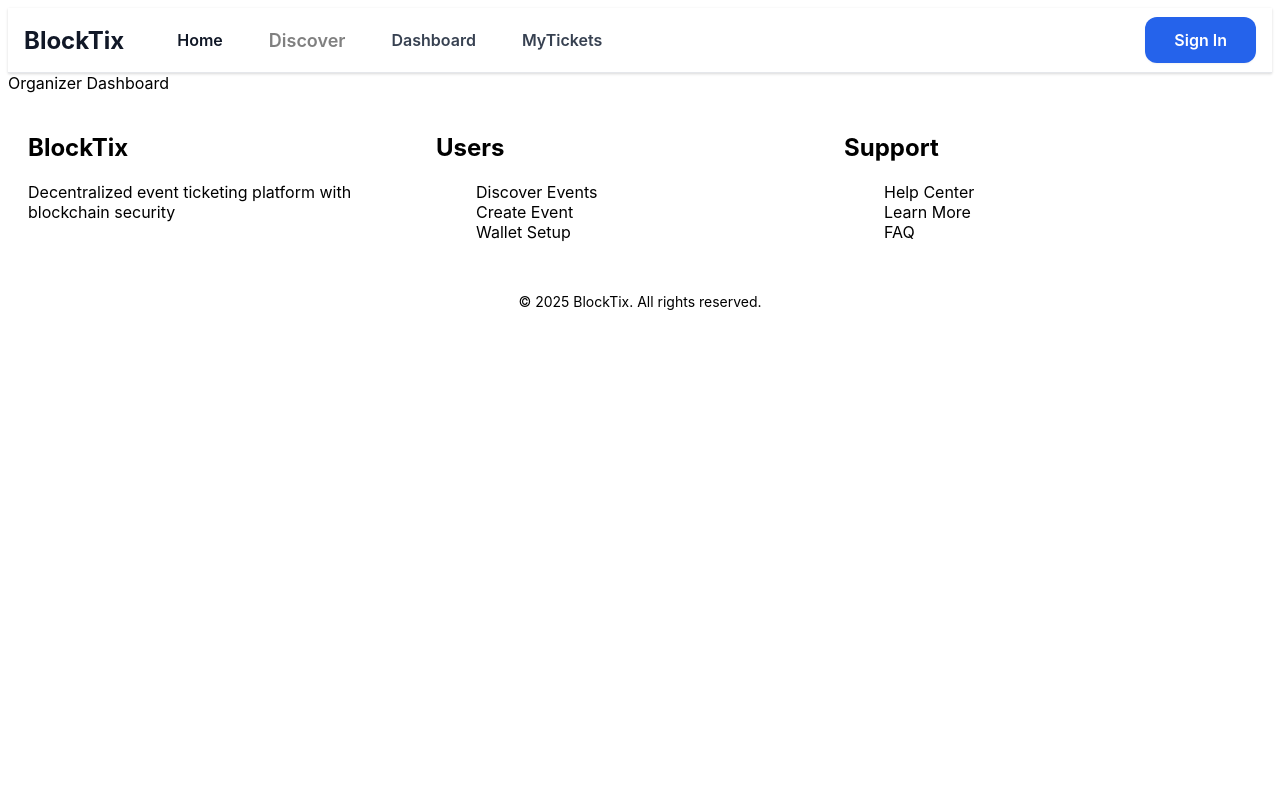
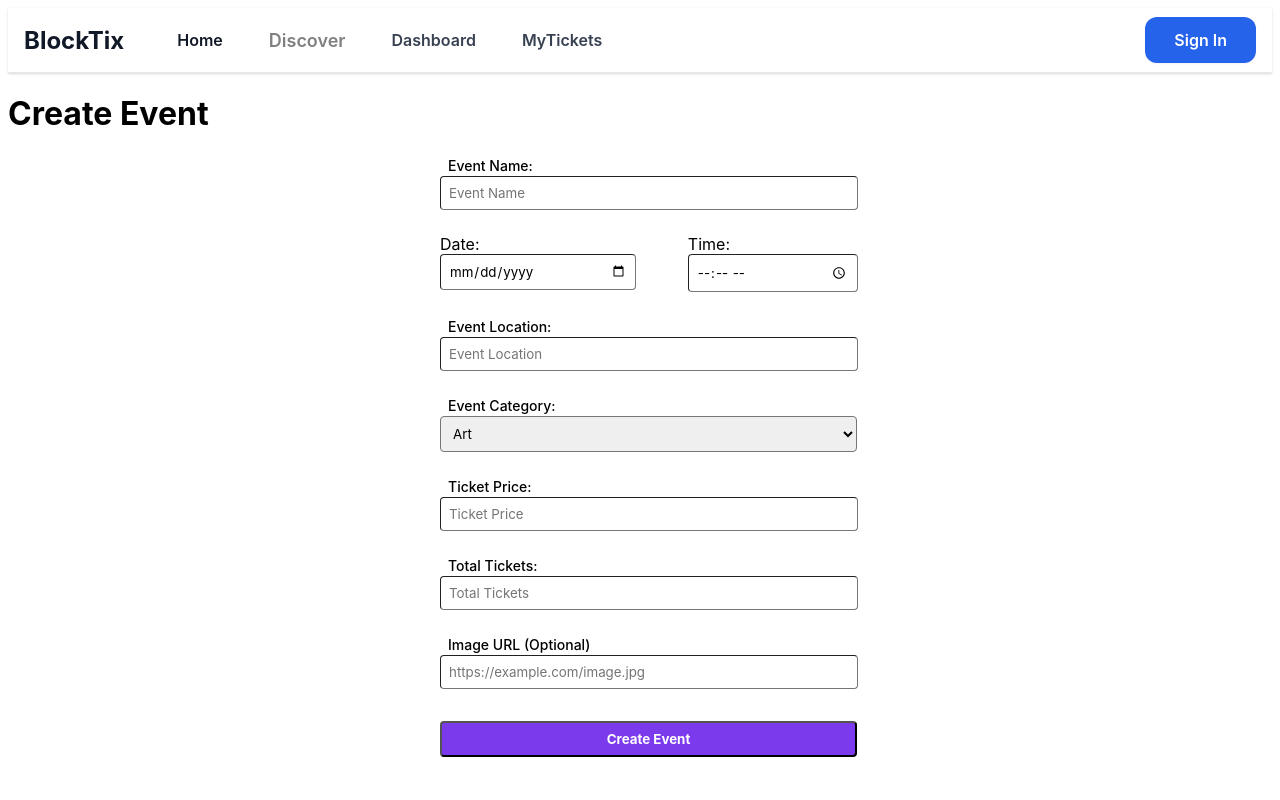
Before and after one commit to Saadcui/BlockTix, a Next.js app in the folder client/: page /dashboard/organizer in a window 1280 px wide. Shown: the top 800 px of the page. Built offline with nearby package versions, Linux system fonts and the light colour scheme; no server answers; sample sign-in values are in the browser's storage.

Commit message:
create Page

```diff
--- /dev/null
+++ b/client/src/app/api/organizer/route.js
@@ -0,0 +1,31 @@
+import { NextResponse } from 'next/server';
+import dbConnect from '@/lib/dbConnect';
+import Event from '@/models/Event';
+
+export async function POST(req) {
+    try{
+
+
+        await dbConnect();
+        const { event, date, time, location, category, price, totalTickets, image, organizerId } = await req.json();
+
+        const newEvent = new Event({
+            event,
+            date,
+            time,
+            location,
+            category,
+            price,
+            totalTickets,
+            image,
+            organizerId
+        });
+
+        await newEvent.save();
+        return NextResponse.json({ message: 'Event created successfully' }, { status: 201 });
+    } catch (error) {
+
+        return NextResponse.json({ message: 'Error creating event' }, { status: 500 });
+    }
+
+}
--- /dev/null
+++ b/client/src/app/components/ProtectedRoute.js
@@ -0,0 +1,22 @@
+"use client";
+
+import { useEffect } from "react";
+import { useRouter } from "next/navigation";
+import { useAuth } from "@/context/AuthContext"; // or wherever your auth hook is
+
+export default function ProtectedRoute({ children }) {
+  const { user, loading } = useAuth();
+  const router = useRouter();
+
+  useEffect(() => {
+    if (!user && !loading) {
+      router.push("/login");
+    }
+  }, [user, router, loading]);
+
+  if (!user && loading) {
+    return null;
+  }
+
+  return children;
+}
--- a/client/src/app/dashboard/organizer/page.js
+++ b/client/src/app/dashboard/organizer/page.js
@@ -1,7 +1,117 @@
+
+'use client'
 import React from 'react'
+import ProtectedRoute from '../../components/ProtectedRoute'
+import { useAuth } from '@/context/AuthContext';
+import { useState } from 'react';
 
 export default function OrganizerDashboard() {
+  const { user } = useAuth();
+  const [event, setEvent] = useState('');
+  const [date, setDate] = useState('');
+  const [time, setTime] = useState('');
+  const [location, setLocation] = useState('');
+  const [category, setCategory] = useState('');
+  const [price, setPrice] = useState(0);
+  const [totalTickets, setTotalTickets] = useState(0);
+  const [image, setImage] = useState('');
+
+
+  const handleSubmit = async (e) => {
+    e.preventDefault();
+    if (!user?.uid) {
+      alert("You must be logged in to create an event");
+      return;
+    }
+
+    if (!event || !date || !time || !location || !category) {
+      alert("Please fill all required fields");
+      return;
+    }
+
+    const formData = {
+      event,
+      date,
+      time,
+      location,
+      category,
+      price,
+      totalTickets,
+      image,
+      organizerId: user?.uid
+    };
+
+    const res = await fetch('/api/organizer', {
+      method: 'POST',
+      headers: { 'Content-Type': 'application/json' },
+      body: JSON.stringify(formData)
+    });
+  const data = await res.json();
+  console.log(data);
+
+  if (res.ok) {
+    alert('Event created successfully!');
+  } else {
+    alert(`Error: ${data.message}`);
+  }
+};
+
+
+
+
   return (
-    <div>Organizer Dashboard</div>
+    <ProtectedRoute>
+      <h1>Create Event</h1>
+
+      <form onSubmit={handleSubmit} className='flex flex-col items-center justify-center m-4'>
+      <div className='w-[400px] flex flex-col gap-4'>
+        <div>
+          <label htmlFor="event" className='label'>Event Name:</label>
+          <input type="text" name="event" placeholder="Event Name" required className='input' onChange={(e) => setEvent(e.target.value)}/>
+        </div>
+        <div className='flex justify-between'>
+          <div>
+          <label htmlFor="date" >Date:</label>
+          <input type="date" name="date" required className='input' onChange={(e) => setDate(e.target.value)}/>
+          </div>
+          <div>
+          <label htmlFor="time">Time:</label>
+          <input type="time" name="time" required className='input' onChange={(e) => setTime(e.target.value)}/>
+          </div>
+        </div>
+
+        <div>
+          <label htmlFor="location" className='label'>Event Location:</label>
+          <input type="text" name="location" placeholder="Event Location" required className='input' onChange={(e) => setLocation(e.target.value)}/>
+        </div>
+        <div>
+          <label htmlFor="category" className='label'>Event Category:</label>
+          <select name="category" required className='w-[417px] input' onChange={(e) => setCategory(e.target.value)}>
+            <option value="Art">Art</option>
+            <option value="Sports">Sports</option>
+            <option value="Food And Drink">Food And Drink</option>
+            <option value="Education">Education</option>
+            <option value="Festival">Festival</option>
+            <option value="Music">Music</option>
+            <option value="Other">Other</option>
+          </select>
+        </div>
+          <div>
+          <label htmlFor="price" className='label'>Ticket Price:</label>
+          <input type="number" name="price" placeholder="Ticket Price" required className='input' onChange={(e) => setPrice(e.target.value)}/>
+          </div>
+          <div>
+          <label htmlFor="totalTickets" className='label'>Total Tickets:</label>
+          <input type="number" name="totalTickets" placeholder="Total Tickets" required className='input' onChange={(e) => setTotalTickets(e.target.value)}/>
+          </div>
+        <div>
+          <label htmlFor="image" className='label'>Image URL (Optional)</label>
+          <input type="text" name="image" placeholder='https://example.com/image.jpg' className='input' onChange={(e) => setImage(e.target.value)}/>
+        </div>
+        <button type="submit" className='btn w-[417px]'>Create Event</button>
+      </div>
+      </form>
+    </ProtectedRoute>
   )
+
 }
--- a/client/src/app/dashboard/user/page.js
+++ b/client/src/app/dashboard/user/page.js
@@ -1,7 +1,9 @@
 import React from 'react'
-
+import ProtectedRoute from "../../components/ProtectedRoute";
 export default function Dashboard() {
   return (
-    <div>User Dashboard</div>
+    <ProtectedRoute>
+      <div>User Dashboard</div>
+    </ProtectedRoute>
   )
 }
--- a/client/src/app/login/page.js
+++ b/client/src/app/login/page.js
@@ -33,14 +33,16 @@ export default function LoginPage() {
       {error && <p style={{ color: 'red' }}>{error}</p>}
 
       <div className='w-[400px] h-[auto] px-5' >
-      <label className='label font-bold'>Login</label>
+      <h2 className='font-bold mb-4'>Login</h2>
       <label className='label'>Email</label>
       <input className='input' type="email" placeholder="Email" value={email} onChange={e => setEmail(e.target.value)} required />
       <label className='label'>Password</label>
       <input className='input' type="password" placeholder="Password" value={password} onChange={e => setPassword(e.target.value)} required />
       <label className='text-sm'>Don't have an account? <Link href="/signup">Sign up</Link></label>
 
-      <button type="submit" className='btn'>Log In</button>
+      <button type="submit" className='btn w-[417px]'>Log In</button>
+
+
 
       </div>
 
--- a/client/src/app/signup/page.js
+++ b/client/src/app/signup/page.js
@@ -39,8 +39,8 @@ export default function SignupPage() {
       {error && <p style={{ color: 'red' }}>{error}</p>}
 
 
-      <div className='w-[300px] h-[auto] mx-auto ' >
-      <label className='label font-bold'>Create An Account</label>
+      <div className='w-[400px] h-[auto] mx-auto ' >
+      <h2 className='font-bold mb-4'>Create An Account</h2>
       <div>
       <label className='label'>Full Name</label>
       <input className='input' type="text" placeholder="Name"  value={name}  onChange={e => setName(e.target.value)} required />
@@ -62,7 +62,7 @@ export default function SignupPage() {
       <label >Organizer</label>
       <input type='radio' value='organizer' checked={role === 'organizer'} onChange={e => setRole(e.target.value)} />
       </div>
-      <button type="submit" className='btn'>Create Account</button>
+      <button type="submit" className='btn w-[417px]'>Create Account</button>
       </div>
     </form>
   );
--- a/client/src/context/AuthContext.js
+++ b/client/src/context/AuthContext.js
@@ -68,7 +68,7 @@ const logout = () => {
   }, []);
 
   return (
-    <AuthContext.Provider value={{ currentUser, signup, login, logout }}>
+    <AuthContext.Provider value={{ user: currentUser, signup, login, logout }}>
       {!loading && children}
     </AuthContext.Provider>
   );
--- /dev/null
+++ b/client/src/models/Event.js
@@ -0,0 +1,51 @@
+import mongoose from "mongoose";
+
+const eventSchema = new mongoose.Schema({
+  event: {
+    type: String,
+    required: true,
+    trim: true
+  },
+  date: {
+    type: Date,
+    required: true
+  },
+  time: {
+    type: String,
+    required: true
+  },
+  location: {
+    type: String,
+    required: true
+  },
+  category: {
+    type: String,
+    enum: ["Art", "Sports", "Food And Drink", "Education", "Festival", "Music", "Other"],
+    required: true
+  },
+  price: {
+    type: Number,
+    required: true,
+    min: 0
+  },
+  totalTickets: {
+    type: Number,
+    required: true,
+    min: 1
+  },
+  image: {
+    type: String,
+    default: ""
+  },
+  createdAt: {
+    type: Date,
+    default: Date.now
+  },
+  organizerId: {
+    type: String,
+    ref: "Organizer",
+    required: true
+  }
+}, { timestamps: true });
+
+export default mongoose.models.Event || mongoose.model("Event", eventSchema);
--- a/client/src/styles/globals.css
+++ b/client/src/styles/globals.css
@@ -11,12 +11,16 @@
     @apply bg-[#7C3AED] text-white font-bold py-2 px-4 rounded my-2 w-full cursor-pointer;
   }
   .label{
-    @apply block my-2;
+    @apply  text-sm font-medium mx-2;
 
   }
 
 .input {
-  @apply border w-full p-2 rounded;
+  @apply border w-full p-2 rounded mb-2;
 }
 
+
+
+
+
 }
```
